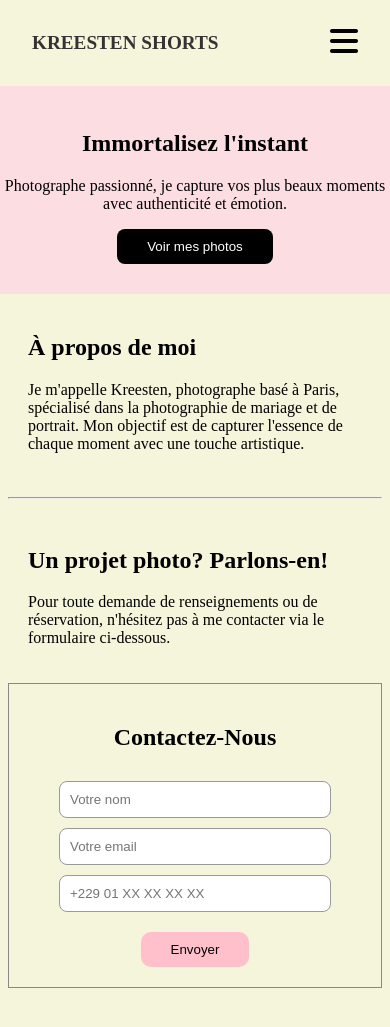
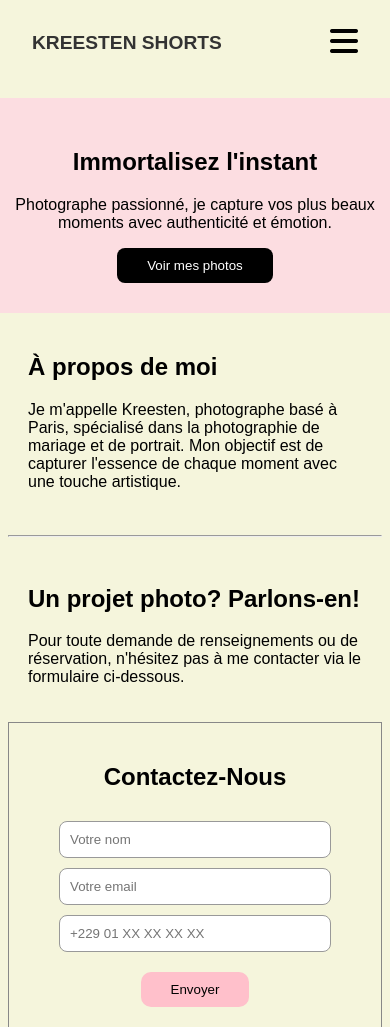
Before and after one commit to Kreesten-hsh/Site-vitrine, a plain HTML site: page index.html in a window 390 px wide. Shown: the top 1027 px of the page. Drawn offline with Linux system fonts and the light colour scheme.

Commit message:
navbar amélioré

```diff
--- a/style.css
+++ b/style.css
@@ -1,7 +1,8 @@
 body{
-    background-color: beige;
+    background-color: rgb(245, 245, 220);
     position: relative;
     overflow-x: hidden;
+    font-family: Arial, Helvetica, sans-serif;
 }
 .navbar {
     display: flex;
@@ -11,7 +12,7 @@ body{
     position: fixed;
     top: 0;
     left: 0;
-    background: beige;
+    background: rgba(245, 245, 220, 0.884);
     z-index: 1000;
     max-width: 100%;
     margin: 0 auto;
@@ -52,7 +53,7 @@ body{
 
 .section-hero{
     position: relative;
-    margin-top: 80px;
+    margin-top: 98px;
     background-color: rgb(252, 221, 225);
     text-align: center;
     padding: 30px 0;
@@ -132,6 +133,7 @@ footer{
     padding: 10px;
 }
 
+
 @media (max-width: 768px) {
     .navbar h2 {
         font-size: 1.2rem;
@@ -161,4 +163,23 @@ footer{
     .menu-toggle {
         display: block;
     }
+
+    a, button, input, textarea {
+        outline: none !important;
+        box-shadow: none !important;
+        -webkit-tap-highlight-color: transparent;
+    }
+
+    a:focus, button:focus, input:focus, textarea:focus {
+        outline: none !important;
+        box-shadow: none !important;
+        -webkit-tap-highlight-color: transparent;
+    }
+
+    .menu-toggle,
+    .menu-toggle:focus {
+    outline: none !important;
+    box-shadow: none !important;
+    -webkit-tap-highlight-color: transparent;
 }
+}
```
